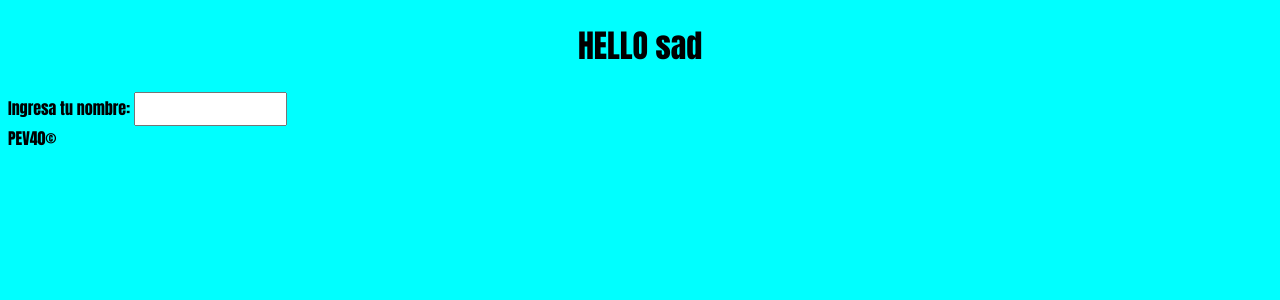
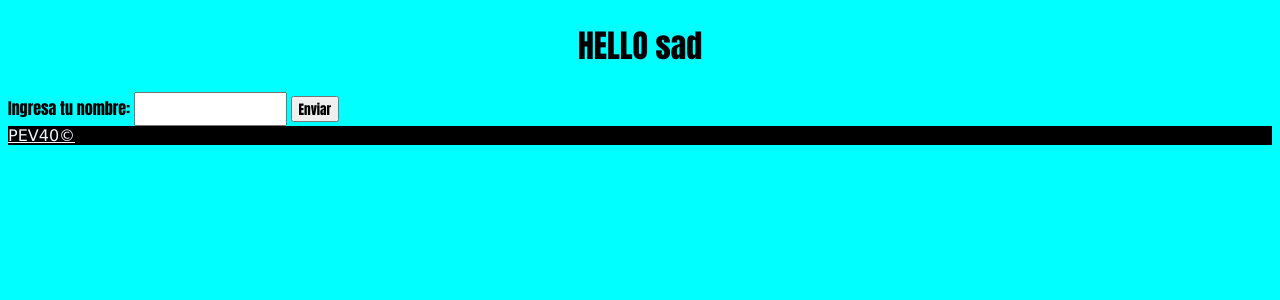
Before and after one commit to Pev40/My_Learning, a PHP site: page /Prueba2.html in a window 1280 px wide. Shown: the top 300 px of the page. Run offline with PHP 8.4, Linux system fonts and the light colour scheme.

Commit message:
Se envio al mater este blog

```diff
--- a/Git/Proyecto1/Prueba2.html
+++ b/Git/Proyecto1/Prueba2.html
@@ -11,6 +11,7 @@
     <h1>HELLO sad</h1>
     <label >Ingresa tu nombre: </label>
     <input type="text" id="nombre">
+    <button  onclick="mostrarBienvenida()" formmethod="POST"  id="boton">Enviar</button>
     <script src="script.js"></script>
 </body>
 <footer>PEV40&copy;</footer>
--- a/Git/Proyecto1/script.js
+++ b/Git/Proyecto1/script.js
@@ -1 +1,9 @@
-alert("Hello");
+var nombre = document.getElementById("nombre");
+var botonazo = document.addEventListener("click","boton");
+console.log("WAWAW");
+console.log(botonazo.addEventListener("click","boton"));
+function mostrarBienvenida(){
+    if(botonazo){
+        alert("Bienvenido " + nombre);
+    }
+}
--- a/Git/Proyecto1/styles.css
+++ b/Git/Proyecto1/styles.css
@@ -7,6 +7,13 @@ body{
 h1{
     text-align: center;
 }
+footer{
+    background-color: black;
+    color: aliceblue;
+    font-family: 'Lucida Sans', 'Lucida Sans Regular', 'Lucida Grande', 'Lucida Sans Unicode', Geneva, Verdana, sans-serif;
+    text-decoration: underline;
+}
 input{
     padding: 5px;
+
 }
```
